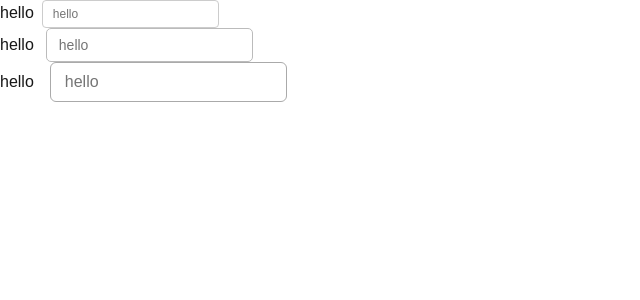
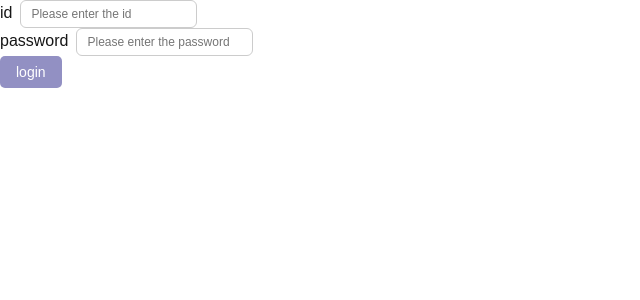
Before and after one commit to emilloof/AtlasLens, a Next.js app in the folder advancedweb/: page /login in a window 1280 px wide. Shown: the top 300 px of the page, without its empty margins (0-640 px from the left). Built offline with nearby package versions, Linux system fonts and the light colour scheme.

Commit message:
Feat: login page

```diff
--- /dev/null
+++ b/advancedweb/src/app/(account)/login/index.module.css
@@ -0,0 +1,6 @@
+.inputWrapper {
+  display: flex;
+  justify-content: center;
+  align-items: center;
+  width: 100%;
+}
--- a/advancedweb/src/app/(account)/login/page.tsx
+++ b/advancedweb/src/app/(account)/login/page.tsx
@@ -1,13 +1,18 @@
+"use client";
+import Button from "@/component/button";
 import Input from "@/component/input";
 
 export default function Login() {
+  const handleButtonClick = () => {
+    //send request.
+  };
   return (
-    <div>
+    <div className="inputWrapper">
       <section>
-        <Input size="s" label="hello" placeholder="hello" type="text" />
-        <Input size="m" label="hello" placeholder="hello" type="text" />
-        <Input size="l" label="hello" placeholder="hello" type="text" />
+        <Input size="s" label="id" placeholder="Please enter the id" type="text" />
+        <Input size="s" label="password" placeholder="Please enter the password" type="text" />
       </section>
+      <Button name="login" size="m" handleButtonClick={handleButtonClick} />
     </div>
   );
 }
--- /dev/null
+++ b/advancedweb/src/component/button.module.css
@@ -0,0 +1,40 @@
+@import "../styles/color.css";
+
+.s {
+  padding: 6px 12px;
+  font-size: 12px;
+  border: none;
+  border-radius: 4px;
+  background-color: var(--color-04);
+  color: white;
+  cursor: pointer;
+  transition: background-color 0.2s ease;
+}
+
+.m {
+  padding: 8px 16px;
+  font-size: 14px;
+  border: none;
+  border-radius: 5px;
+  background-color: var(--color-04);
+  color: white;
+  cursor: pointer;
+  transition: background-color 0.2s ease;
+}
+
+.l {
+  padding: 10px 20px;
+  font-size: 16px;
+  border: none;
+  border-radius: 6px;
+  background-color: var(--color-04);
+  color: white;
+  cursor: pointer;
+  transition: background-color 0.2s ease;
+}
+
+.s:hover,
+.m:hover,
+.l:hover {
+  background-color: #005bb5;
+}
--- /dev/null
+++ b/advancedweb/src/component/button.tsx
@@ -0,0 +1,16 @@
+import styles from "@/component/button.module.css";
+import { MouseEventHandler } from "react";
+
+type ButtonProps = {
+  name: string;
+  size: "s" | "m" | "l";
+  handleButtonClick?: MouseEventHandler<HTMLButtonElement>;
+};
+
+export default function Button({ name, size, handleButtonClick }: ButtonProps) {
+  return (
+    <button type="button" className={styles[size]} onClick={handleButtonClick}>
+      {name}
+    </button>
+  );
+}
--- a/advancedweb/src/component/input.module.css
+++ b/advancedweb/src/component/input.module.css
@@ -14,7 +14,7 @@
   padding: 6px 10px;
   font-size: 12px;
   border: 1px solid #ccc;
-  border-radius: 4px;
+  border-radius: 6px;
   margin-left: 8px;
 }
 
@@ -22,7 +22,7 @@
   padding: 8px 12px;
   font-size: 14px;
   border: 1px solid #bbb;
-  border-radius: 5px;
+  border-radius: 6px;
   margin-left: 12px;
 }
 
--- /dev/null
+++ b/advancedweb/src/styles/color.css
@@ -0,0 +1,6 @@
+:root {
+  --color-01: #070f2b;
+  --color-02: #1b1a55;
+  --color-03: #535c91;
+  --color-04: #9290c3;
+}
```
